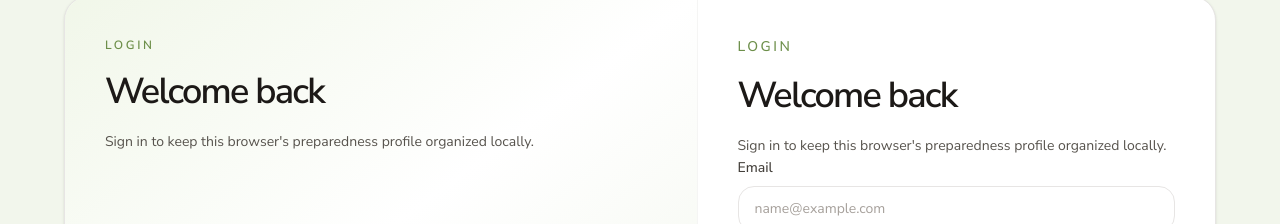
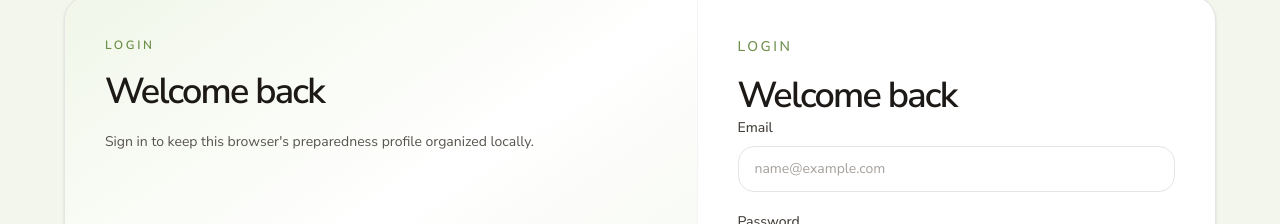
Before and after one commit to mnjoo-real/genius-coding-2000, a React (Vite) app: page /login in a window 1280 px wide. Shown: the part 125-349 px from the top of the page. Built offline with nearby package versions, Linux system fonts and the light colour scheme; no server answers.

Commit message:
Login edited

```diff
--- a/src/pages/Login.jsx
+++ b/src/pages/Login.jsx
@@ -160,11 +160,6 @@ export default function Login() {
                       <h1 className="mt-4 text-3xl font-semibold text-stone-900 sm:text-4xl">
                         {isCreateMode ? "Create your account" : "Welcome back"}
                       </h1>
-                      <p className="mt-4 max-w-xl text-sm leading-6 text-stone-600">
-                        {isCreateMode
-                          ? "Create a local account for this browser."
-                          : "Sign in to keep this browser's preparedness profile organized locally."}
-                      </p>
                     </div>
 
                     <div className="space-y-5">
```
